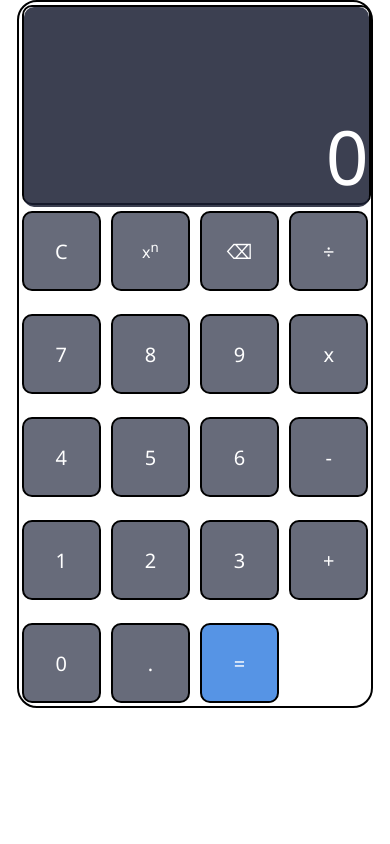
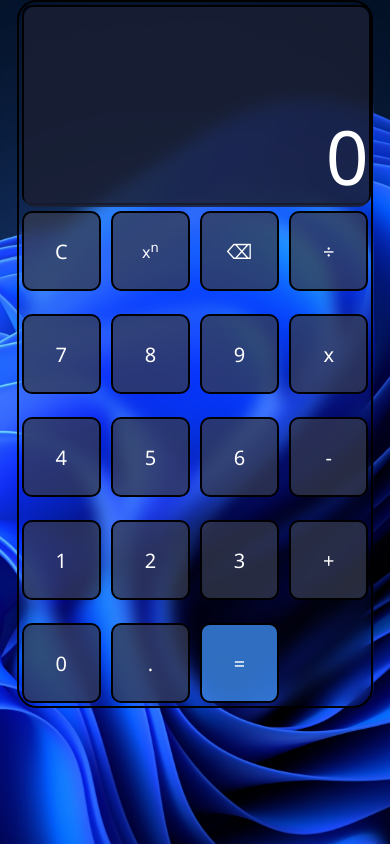
Before and after one commit to kunalgehlot73/Windows-11-Calculator, a plain HTML site: page index.html in a window 390 px wide. Drawn offline with Linux system fonts and the light colour scheme.

Commit message:
Fixed Background For Phones

```diff
--- a/style.css
+++ b/style.css
@@ -105,6 +105,12 @@ button:hover {
     #calc{
         margin-top: 0px;
     }
+    body{
+        background: url(Media/windows-11-dark-mode-blue-stock-official-1080x2340-5630.jpg);
+        background-attachment: fixed;
+        background-size: cover;
+        background-repeat: no-repeat;
+    }
     output{
         font-size: 75px;
     }
```
Also changed, not shown: Media/windows-11-dark-mode-blue-stock-official-1080x2340-5630.jpg (added).
